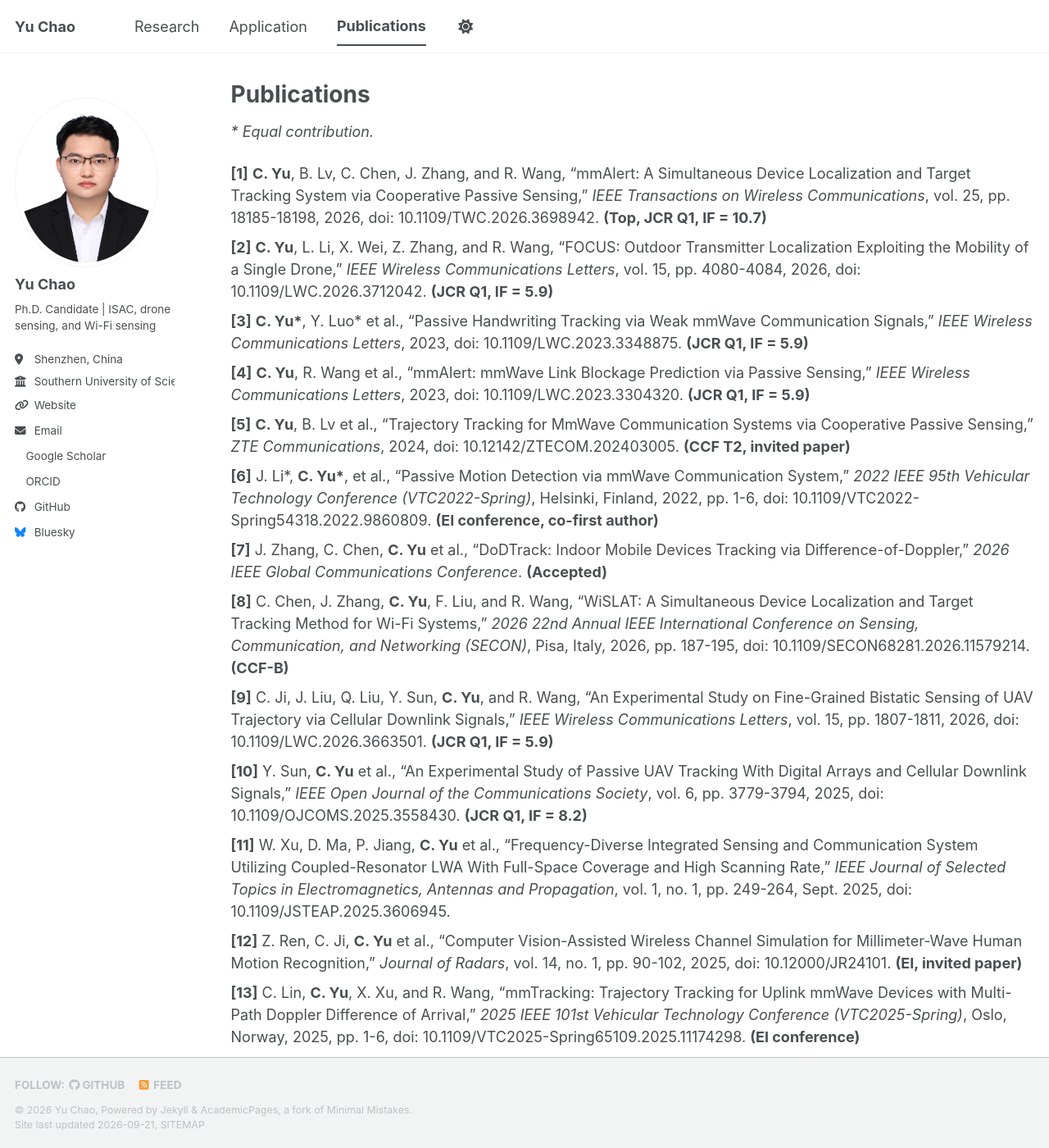
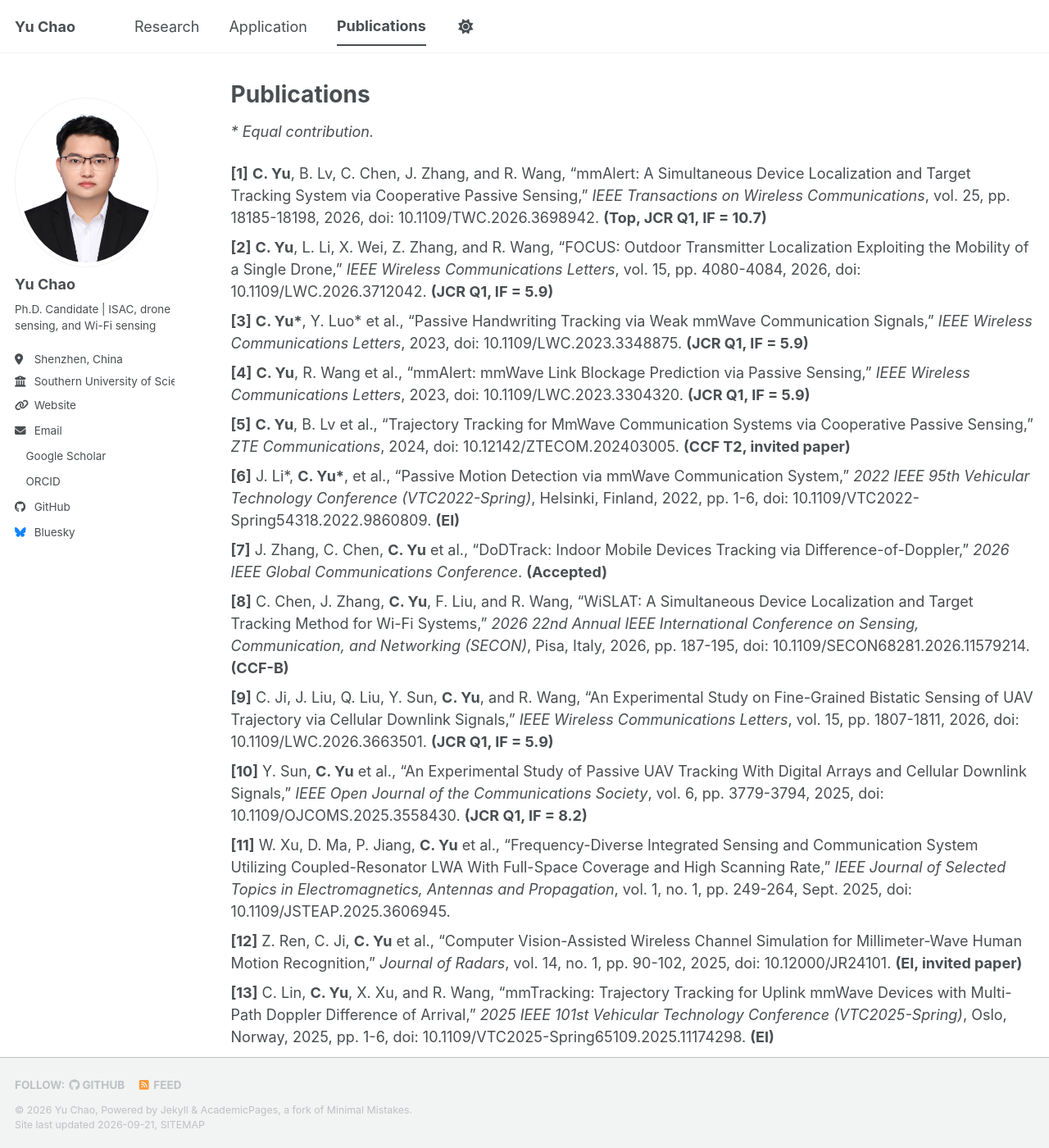
Before and after one commit to Ychao12032212/Ychao12032212.github.io, a Jekyll site: the page built from _pages/publications.html, in a window 1280 px wide and 1400 px high. Shown: the whole window at 82% size. Built offline with Jekyll 4.4.1, drawn with Linux system fonts in a browser that asks for light colours; a style sheet for code colours, icons or effects is not loaded.

Commit message:
Update publication entries for clarity and consistency

```diff
--- a/_pages/publications.html
+++ b/_pages/publications.html
@@ -18,7 +18,7 @@ author_profile: true
 
   <li><strong>[5]</strong> <strong>C. Yu</strong>, B. Lv et al., “Trajectory Tracking for MmWave Communication Systems via Cooperative Passive Sensing,” <em>ZTE Communications</em>, 2024, doi: 10.12142/ZTECOM.202403005. <strong>(CCF T2, invited paper)</strong></li>
 
-  <li><strong>[6]</strong> J. Li*, <strong>C. Yu*</strong>, et al., “Passive Motion Detection via mmWave Communication System,” <em>2022 IEEE 95th Vehicular Technology Conference (VTC2022-Spring)</em>, Helsinki, Finland, 2022, pp. 1-6, doi: 10.1109/VTC2022-Spring54318.2022.9860809. <strong>(EI conference, co-first author)</strong></li>
+  <li><strong>[6]</strong> J. Li*, <strong>C. Yu*</strong>, et al., “Passive Motion Detection via mmWave Communication System,” <em>2022 IEEE 95th Vehicular Technology Conference (VTC2022-Spring)</em>, Helsinki, Finland, 2022, pp. 1-6, doi: 10.1109/VTC2022-Spring54318.2022.9860809. <strong>(EI)</strong></li>
 
   <li><strong>[7]</strong> J. Zhang, C. Chen, <strong>C. Yu</strong> et al., “DoDTrack: Indoor Mobile Devices Tracking via Difference-of-Doppler,” <em>2026 IEEE Global Communications Conference</em>. <strong>(Accepted)</strong></li>
 
@@ -32,7 +32,7 @@ author_profile: true
 
   <li><strong>[12]</strong> Z. Ren, C. Ji, <strong>C. Yu</strong> et al., “Computer Vision-Assisted Wireless Channel Simulation for Millimeter-Wave Human Motion Recognition,” <em>Journal of Radars</em>, vol. 14, no. 1, pp. 90-102, 2025, doi: 10.12000/JR24101. <strong>(EI, invited paper)</strong></li>
 
-  <li><strong>[13]</strong> C. Lin, <strong>C. Yu</strong>, X. Xu, and R. Wang, “mmTracking: Trajectory Tracking for Uplink mmWave Devices with Multi-Path Doppler Difference of Arrival,” <em>2025 IEEE 101st Vehicular Technology Conference (VTC2025-Spring)</em>, Oslo, Norway, 2025, pp. 1-6, doi: 10.1109/VTC2025-Spring65109.2025.11174298. <strong>(EI conference)</strong></li>
+  <li><strong>[13]</strong> C. Lin, <strong>C. Yu</strong>, X. Xu, and R. Wang, “mmTracking: Trajectory Tracking for Uplink mmWave Devices with Multi-Path Doppler Difference of Arrival,” <em>2025 IEEE 101st Vehicular Technology Conference (VTC2025-Spring)</em>, Oslo, Norway, 2025, pp. 1-6, doi: 10.1109/VTC2025-Spring65109.2025.11174298. <strong>(EI)</strong></li>
 
   <li><strong>[14]</strong> C. Ji, Q. Liu, J. Liu, <strong>C. Yu</strong> et al., “Doppler-Based Multistatic Drone Tracking via Cellular Downlink Signals,” <em>2025 IEEE GLOBECOM Workshops (GC Wkshps)</em>, Taipei, Taiwan, 2025, pp. 1723-1728, doi: 10.1109/GCWkshps68340.2025.11591241.</li>
 
```
